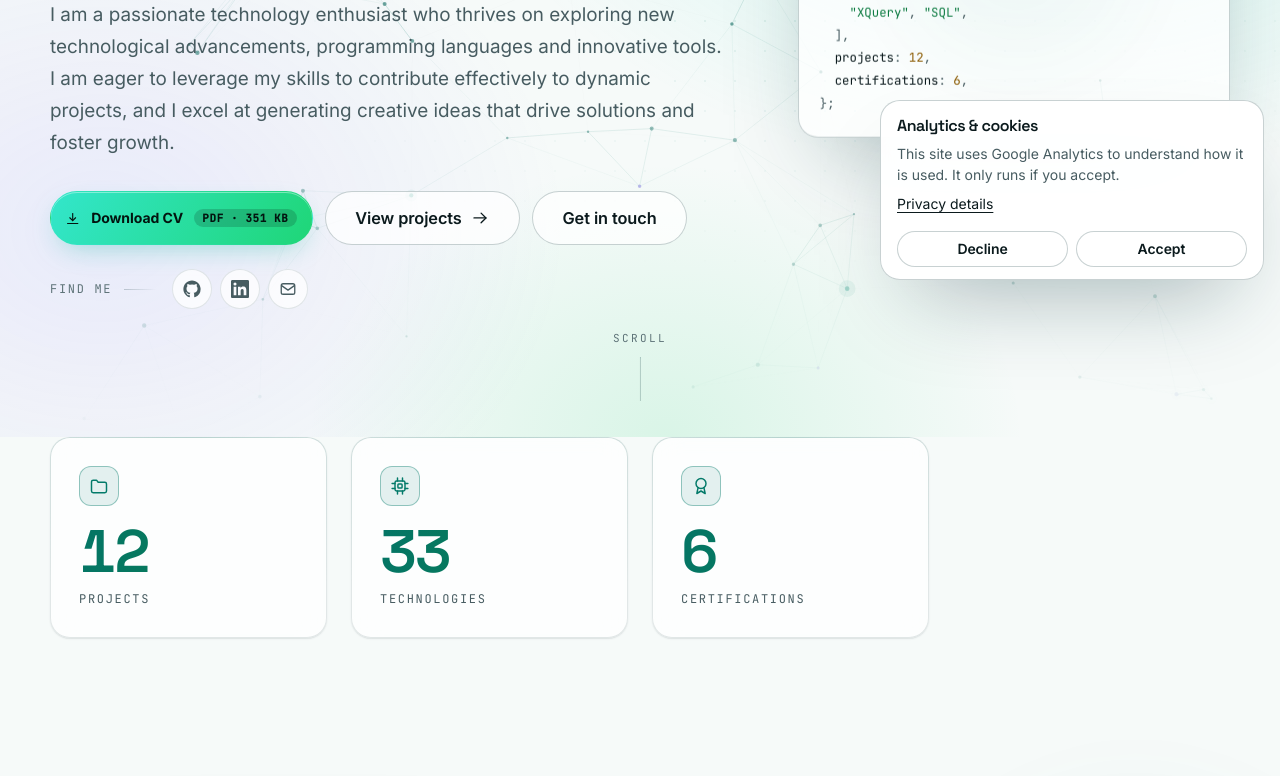
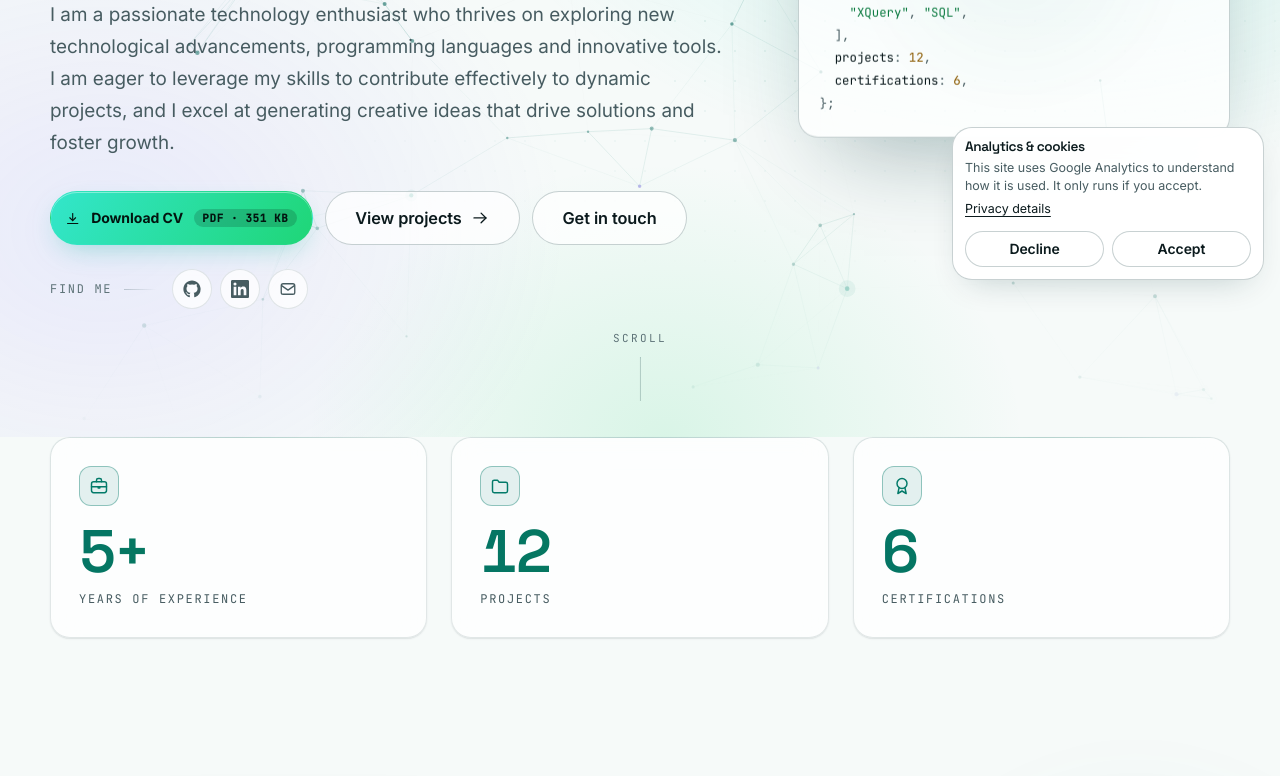
Before and after one commit to nikosninosg/nikosninosg.github.io, a website: page index.html in a window 1280 px wide. Shown: the part 504-1280 px from the top of the page. Drawn offline with Linux system fonts and the light colour scheme; animation ran at ten frames a second.

Commit message:
general fixes #2

```diff
--- a/assets/css/modules/consent.css
+++ b/assets/css/modules/consent.css
@@ -9,15 +9,15 @@
     inset-block-end: calc(var(--space-4) + env(safe-area-inset-bottom, 0px));
     inset-inline-start: var(--space-4);
     z-index: 150;
-    inline-size: min(24rem, calc(100vw - 2 * var(--space-4)));
+    inline-size: min(19.5rem, calc(100vw - 2 * var(--space-4)));
     max-block-size: calc(100dvh - 2 * var(--space-4));
     overflow: auto;
-    padding: var(--space-4) var(--space-4) var(--space-3);
+    padding: var(--space-3);
     border: 1px solid var(--border-strong);
     border-radius: var(--radius-lg);
     background: var(--panel-bg);
     color: var(--text);
-    box-shadow: var(--shadow-lg);
+    box-shadow: var(--shadow-md, var(--shadow-lg));
     -webkit-backdrop-filter: blur(18px) saturate(1.5);
     backdrop-filter: blur(18px) saturate(1.5);
     opacity: 0;
@@ -37,7 +37,7 @@
     }
 
     html:has(.consent:not([hidden])) .to-top {
-      inset-block-end: calc(var(--space-4) + 13rem);
+      inset-block-end: calc(var(--space-4) + 10rem);
     }
   }
 
@@ -47,23 +47,23 @@
   }
 
   .consent__title {
-    margin: 0 0 var(--space-2);
+    margin: 0 0 var(--space-1);
     font-family: var(--font-display);
-    font-size: 1rem;
+    font-size: 0.85rem;
     font-weight: 600;
   }
 
   .consent__text,
   .consent__more p {
     margin: 0;
-    font-size: var(--fs-sm);
-    line-height: 1.5;
+    font-size: 0.78rem;
+    line-height: 1.45;
     color: var(--text-muted);
   }
 
   .consent__more {
-    margin-block-start: var(--space-2);
-    font-size: var(--fs-sm);
+    margin-block-start: var(--space-1);
+    font-size: 0.78rem;
   }
 
   .consent__more summary {
@@ -88,7 +88,7 @@
     display: grid;
     grid-template-columns: 1fr 1fr;
     gap: var(--space-2);
-    margin-block-start: var(--space-4);
+    margin-block-start: var(--space-3);
   }
 
   .consent__actions .btn {
--- a/assets/css/pages/home.css
+++ b/assets/css/pages/home.css
@@ -411,13 +411,19 @@
 }
 
 .stats__grid {
-  grid-template-columns: repeat(2, minmax(0, 1fr));
+  grid-template-columns: minmax(0, 1fr);
   gap: var(--space-3);
+}
+
+@media (min-width: 600px) {
+  .stats__grid {
+    grid-template-columns: repeat(3, minmax(0, 1fr));
+    gap: var(--space-4);
+  }
 }
 
 @media (min-width: 860px) {
   .stats__grid {
-    grid-template-columns: repeat(4, minmax(0, 1fr));
     gap: var(--space-5);
   }
 }
--- a/index.html
+++ b/index.html
@@ -138,17 +138,17 @@
 
 <section class="section section--tight stats" id="highlights" aria-label="Highlights">
   <div class="container">
-    <div class="grid grid--4 stats__grid" data-reveal-stagger>
+    <div class="grid grid--3 stats__grid" data-reveal-stagger>
 
+      <div class="stat" data-spotlight data-reveal>
+        <span class="stat__icon"><svg class="icon icon-briefcase" xmlns="http://www.w3.org/2000/svg" width="20" height="20" viewBox="0 0 24 24" fill="none" stroke="currentColor" stroke-width="1.75" stroke-linecap="round" stroke-linejoin="round" aria-hidden="true" focusable="false"><rect x="3" y="7" width="18" height="13" rx="2.5"/><path d="M9 7V5a2 2 0 0 1 2-2h2a2 2 0 0 1 2 2v2"/><path d="M3 13h18"/><path d="M11 13v1.5h2V13"/></svg></span>
+        <span class="stat__value" data-count="5" data-suffix="+">5+</span>
+        <span class="stat__label">Years of experience</span>
+      </div>
       <div class="stat" data-spotlight data-reveal>
         <span class="stat__icon"><svg class="icon icon-folder" xmlns="http://www.w3.org/2000/svg" width="20" height="20" viewBox="0 0 24 24" fill="none" stroke="currentColor" stroke-width="1.75" stroke-linecap="round" stroke-linejoin="round" aria-hidden="true" focusable="false"><path d="M3 7a2 2 0 0 1 2-2h4l2 2.5h8a2 2 0 0 1 2 2V18a2 2 0 0 1-2 2H5a2 2 0 0 1-2-2z"/></svg></span>
         <span class="stat__value" data-count="12">12</span>
         <span class="stat__label">Projects</span>
-      </div>
-      <div class="stat" data-spotlight data-reveal>
-        <span class="stat__icon"><svg class="icon icon-cpu" xmlns="http://www.w3.org/2000/svg" width="20" height="20" viewBox="0 0 24 24" fill="none" stroke="currentColor" stroke-width="1.75" stroke-linecap="round" stroke-linejoin="round" aria-hidden="true" focusable="false"><rect x="6" y="6" width="12" height="12" rx="2"/><rect x="9.5" y="9.5" width="5" height="5" rx="1"/><path d="M9 2.5V6"/><path d="M15 2.5V6"/><path d="M9 18v3.5"/><path d="M15 18v3.5"/><path d="M2.5 9H6"/><path d="M2.5 15H6"/><path d="M18 9h3.5"/><path d="M18 15h3.5"/></svg></span>
-        <span class="stat__value" data-count="33">33</span>
-        <span class="stat__label">Technologies</span>
       </div>
       <div class="stat" data-spotlight data-reveal>
         <span class="stat__icon"><svg class="icon icon-award" xmlns="http://www.w3.org/2000/svg" width="20" height="20" viewBox="0 0 24 24" fill="none" stroke="currentColor" stroke-width="1.75" stroke-linecap="round" stroke-linejoin="round" aria-hidden="true" focusable="false"><circle cx="12" cy="9" r="6"/><path d="M8.5 14l-1.5 7 5-3 5 3-1.5-7"/></svg></span>
--- a/src/pages/home.mjs
+++ b/src/pages/home.mjs
@@ -159,7 +159,7 @@ function stats(ctx) {
   return html`
 <section class="section section--tight stats" id="highlights" aria-label="Highlights">
   <div class="container">
-    <div class="grid grid--4 stats__grid" data-reveal-stagger>
+    <div class="grid grid--3 stats__grid" data-reveal-stagger>
       ${site.stats.map((s) => {
         const suffix = s.suffix ?? '';
         return html`
```
Also changed, not shown: content/site.json (+8 -6 lines), 1 other file.
